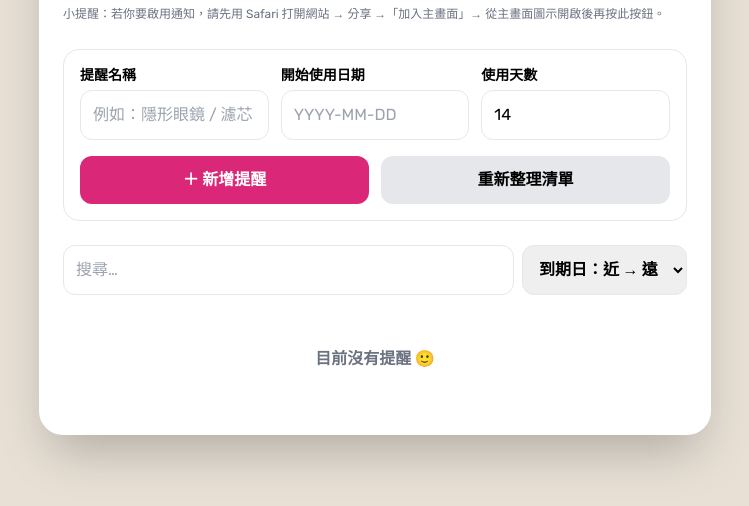
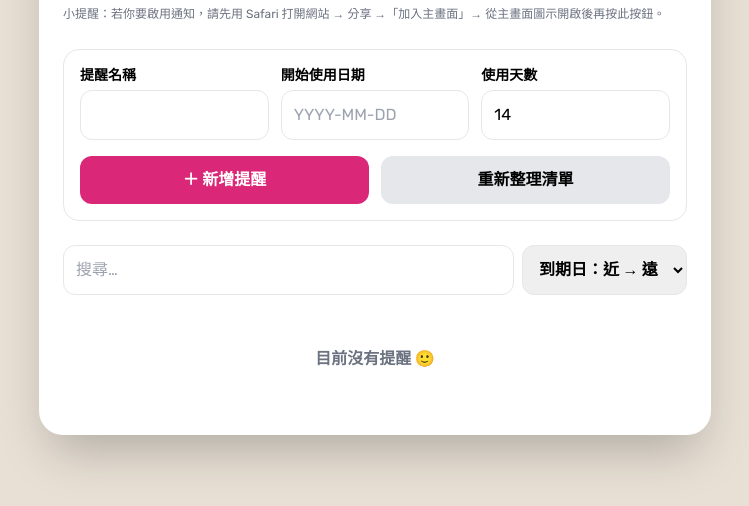
Before and after one commit to a29392762-afk/reminder-pwa, a website: page index.html in a window 1280 px wide. Shown: the part 248-754 px from the top of the page, without its empty margins (265-1014 px from the left). Drawn offline with nearby package versions, Linux system fonts and the light colour scheme.

Commit message:
Update index.html

```diff
--- a/index.html
+++ b/index.html
@@ -43,7 +43,7 @@
         <div class="md:col-span-2">
           <label class="block text-sm font-bold mb-1">提醒名稱</label>
           <input v-model.trim="draft.title" class="w-full border rounded-xl p-3"
-                 placeholder="例如：隱形眼鏡 / 濾芯 / 保養" />
+                 placeholder="                      " />
         </div>
 
         <div class="md:col-span-2">
```
